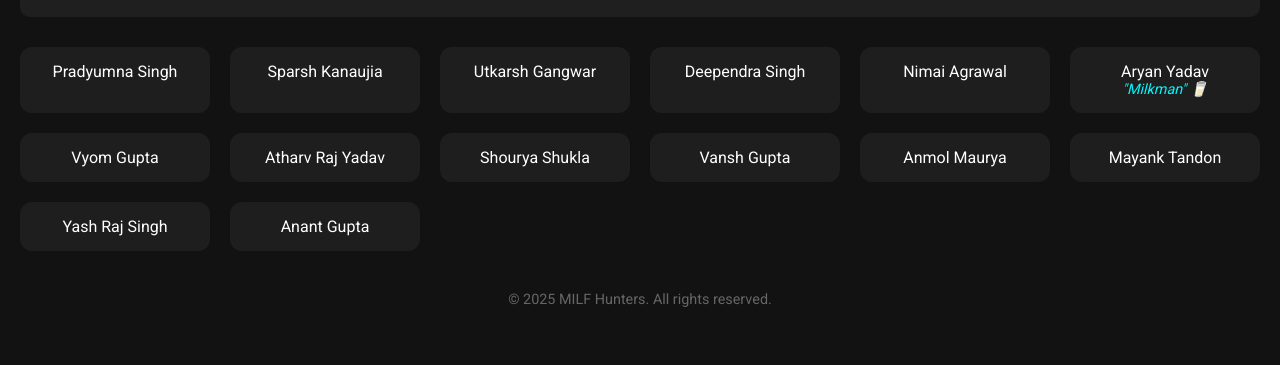
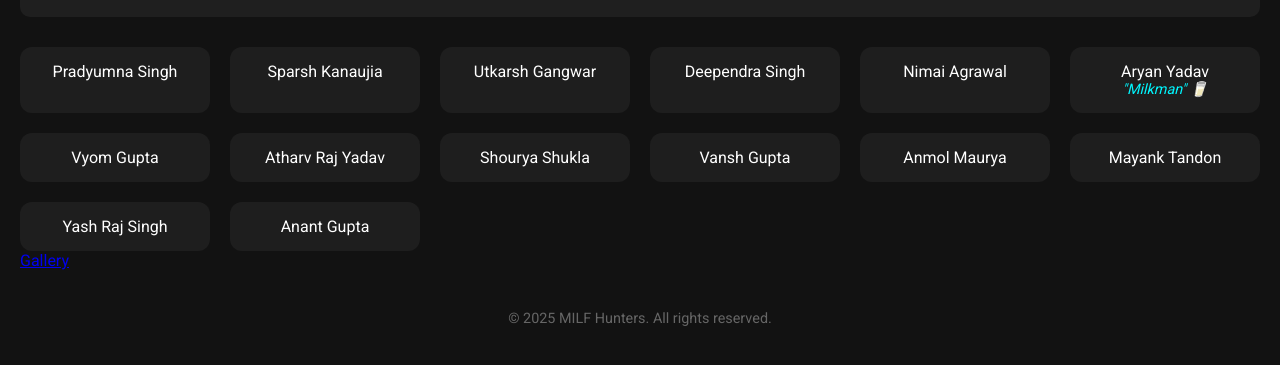
Before and after one commit to pradyumnasingh2011/milf-hunters-hq, a plain HTML site: page index.html in a window 1280 px wide. Shown: the part 117-482 px from the top of the page. Drawn offline with Linux system fonts and the light colour scheme.

Commit message:
Update index.html

```diff
--- a/index.html
+++ b/index.html
@@ -84,6 +84,8 @@
     <div class="member">Yash Raj Singh</div>
        <div class="member">Anant Gupta</div>
   </section>
+<a href="https://your-username.github.io/my-gallery-site
+" class="gallery-button">Gallery</a>
 
   <footer>
     &copy; 2025 MILF Hunters. All rights reserved.
```
